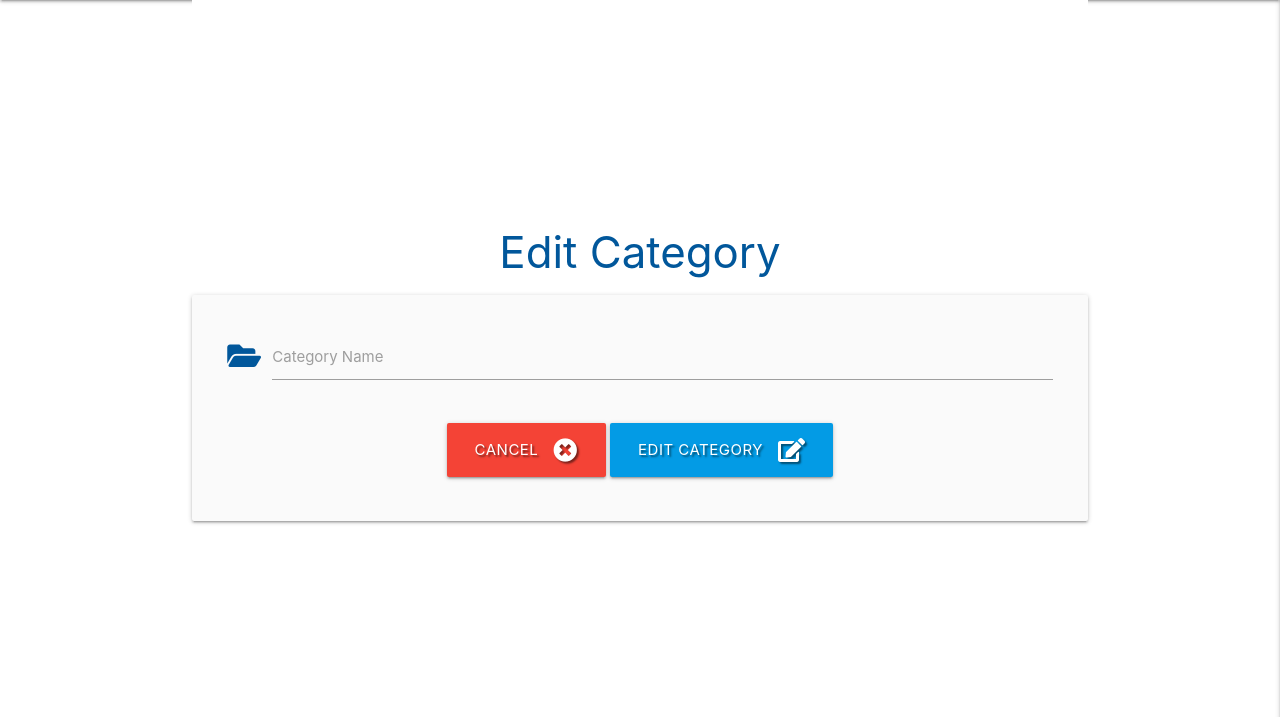
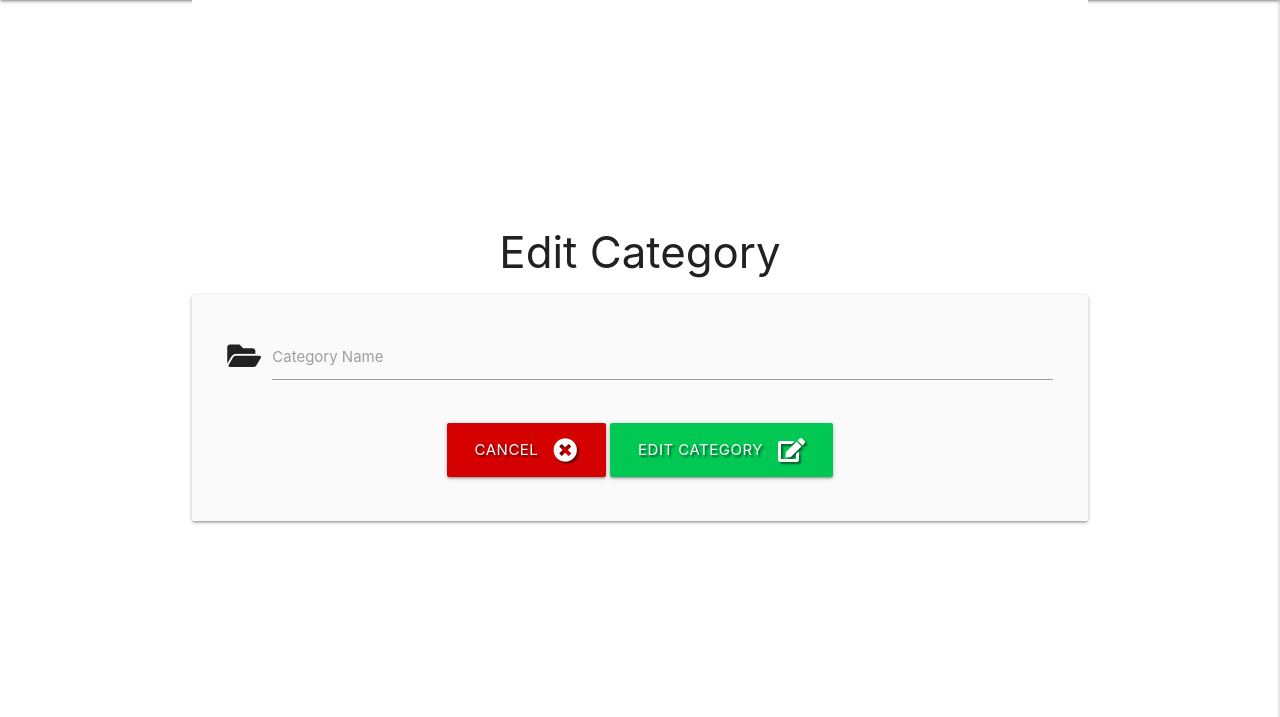
Before and after one commit to AngelArgirov/My-third-project-msp3, a Flask app: template templates/edit_category.html in a window 1280 px wide. Shown: the part 64-781 px from the top of the page. Run offline with Flask 2, Linux system fonts and the light colour scheme; the template is opened without the code that fills it, so the values that code supplies are empty; some libraries are stand-ins or nearby versions.

Commit message:
Update edit_category.html

```diff
--- a/templates/edit_category.html
+++ b/templates/edit_category.html
@@ -1,14 +1,14 @@
 {% extends "base.html" %}
 {% block content %}
 
-    <h3 class="light-blue-text text-darken-4 center-align">Edit Category</h3>
+    <h3 class="grey-text text-darken-4 center-align">Edit Category</h3>
 
     <div class="row card-panel grey lighten-5">
         <form class="col s12" method="POST" action="{{ url_for('edit_category', category_id=category._id) }}">
             <!-- category name -->
             <div class="row">
                 <div class="input-field col s12">
-                    <i class="fas fa-folder-open prefix light-blue-text text-darken-4"></i>
+                    <i class="fas fa-folder-open prefix grey-text text-darken-4"></i>
                     <input id="category_name" name="category_name" minlength="3" maxlength="25"
                         type="text" value="{{ category.category_name }}" class="validate" required>
                     <label for="category_name">Category Name</label>
@@ -17,10 +17,10 @@
             <!-- submit button -->
             <div class="row">
                 <div class="col s12 center-align">
-                    <a href="{{ url_for('get_categories') }}" class="btn-large red text-shadow">
+                    <a href="{{ url_for('get_categories') }}" class="btn-large red accent-4 text-shadow">
                         Cancel <i class="fas fa-times-circle right"></i>
                     </a>
-                    <button type="submit" class="btn-large light-blue darken-1 text-shadow">
+                    <button type="submit" class="btn-large  green accent-4 text-shadow">
                         Edit Category <i class="fas fa-edit right"></i>
                     </button>
                 </div>
```
